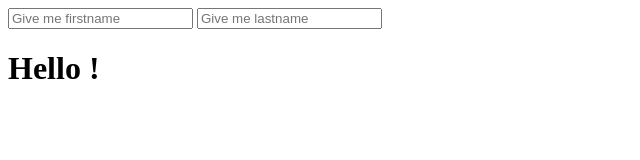
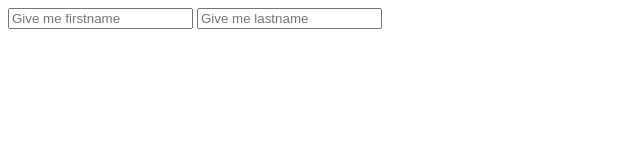
Before and after one commit to Philippoes/AngularJS_demo, a plain HTML site: page index.html in a window 1280 px wide. Shown: the whole page, without its empty margins (0-640 px from the left). Drawn offline with nearby package versions, Linux system fonts and the light colour scheme.

Commit message:
Adds so the text will appear when there is a first name

```diff
--- a/index.html
+++ b/index.html
@@ -9,7 +9,7 @@
     <div data-ng-app="demoApp" data-ng-controller="mainController">
        <input type="text" data-ng-model="firstName" placeholder="Give me firstname">
        <input type="text" ng-model="lastName" placeholder="Give me lastname">
-      <h1>{{['Hello', firstName, lastName].join(' ')}}!</h1>
+      <h1 ng-if="firstName">{{['Hello', firstName, lastName].join(' ')}}!</h1>
     </div>
 
     <script>
```
